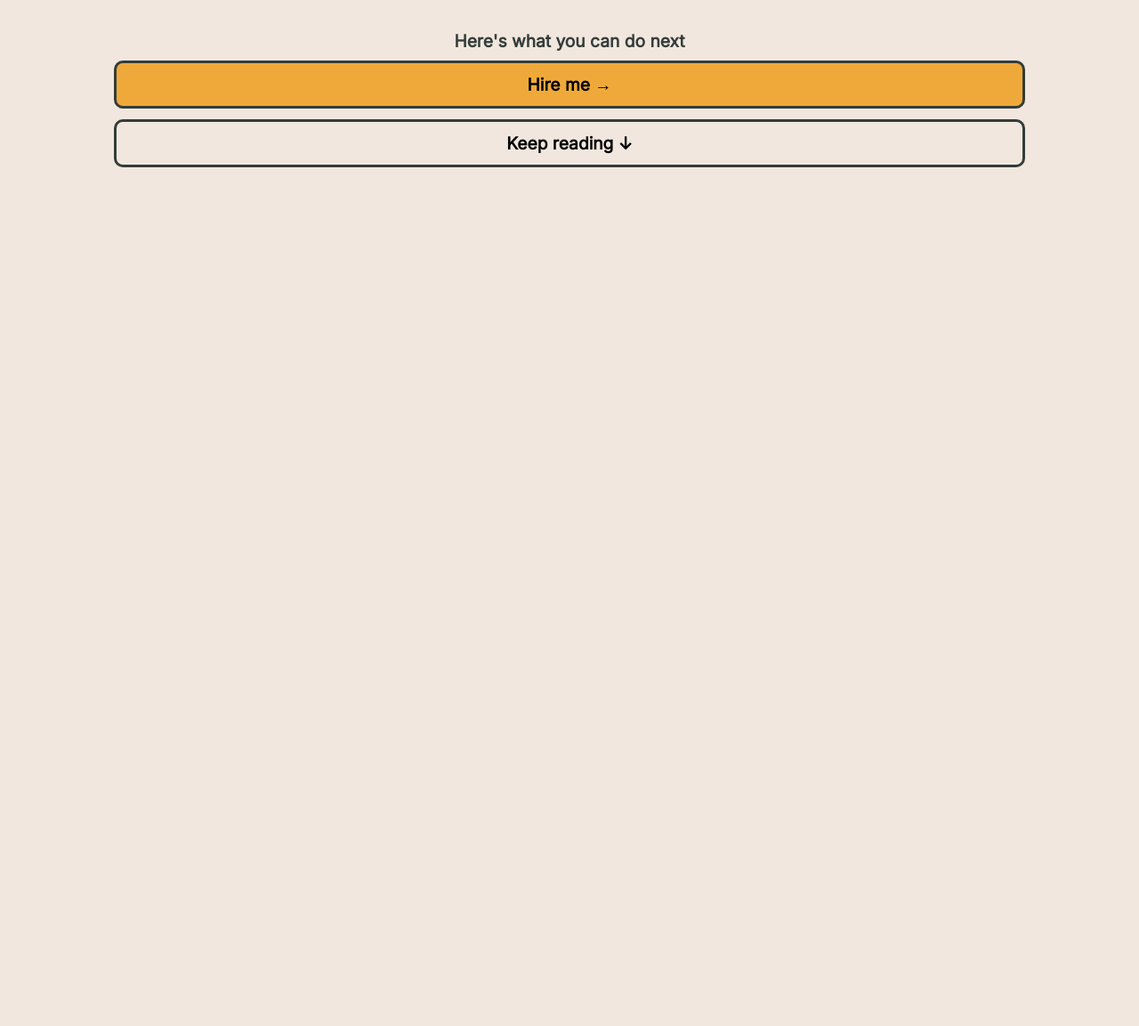
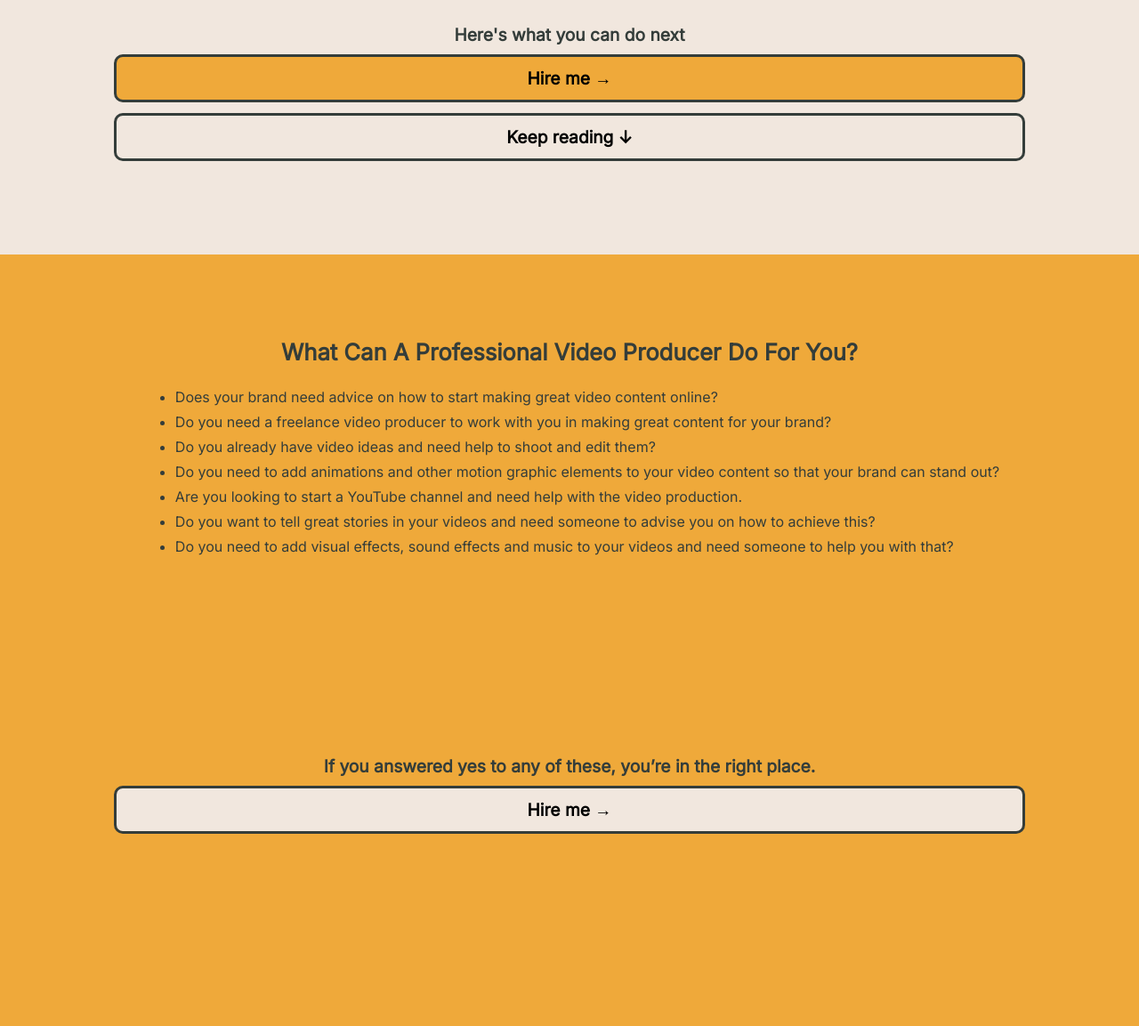
Before and after one commit to akuya-ekorot/akuya, a plain HTML site: page index.html in a window 1280 px wide. Shown: the part 642-1795 px from the top of the page at 89% size. Before the commit the page ends 942 px from the top, so only its background shows below. Drawn offline with Linux system fonts and the light colour scheme.

Commit message:
add second section

```diff
--- a/index.html
+++ b/index.html
@@ -25,7 +25,7 @@
         <div class="list-section">
             <p class="dark paragraph-style-1">Do you need:</p>
 
-            <ul class="list">
+            <ul class="list dark">
                 <li class="list-item">An expert video producer with over 6 years experience?</li>
                 <li class="list-item">A reliable video producer comfortable with custom and advanced types of work.</li>
                 <li class="list-item">A freelance video producer who can help with your YouTube and Social Media
@@ -39,7 +39,6 @@
         </div>
 
         <div class="cta">
-            <!-- <div class="spacing"></div> -->
             <p class="paragraph-style-1 dark">Here's what you can do next</p>
             <div class="orange-bg button">
                 <p class="cta-text">Hire me →</p>
@@ -48,7 +47,29 @@
                 <p class="cta-text">Keep reading ↓</p>
             </div>
         </div>
+    </section>
 
+    <section class="section two orange-bg">
+        <h2 class="dark">
+            What Can A Professional Video Producer Do For You?
+        </h2>
+
+        <ul class="list dark">
+            <li class="list-item">Does your brand need advice on how to start making great video content online?</li>
+            <li class="list-item">Do you need a freelance video producer to work with you in making great content for your brand?</li>
+            <li class="list-item">Do you already have video ideas and need help to shoot and edit them?</li>
+            <li class="list-item">Do you need to add animations and other motion graphic elements to your video content so that your brand can stand out?</li>
+            <li class="list-item">Are you looking to start a YouTube channel and need help with the video production.</li>
+            <li class="list-item">Do you want to tell great stories in your videos and need someone to advise you on how to achieve this?</li>
+            <li class="list-item">Do you need to add visual effects, sound effects and music to your videos and need someone to help you with that?</li>
+        </ul>
+
+        <div class="cta">
+            <p class="paragraph-style-1 dark">If you answered yes to any of these, you’re in the right place.</p>
+            <div class="light-bg button">
+                <p class="cta-text">Hire me →</p>
+            </div>
+        </div>
 
     </section>
 
--- a/styles.css
+++ b/styles.css
@@ -24,13 +24,22 @@
   background-color: #efa93a;
 }
 
+body {
+  margin: 0;
+}
+
 .section {
   display: flex;
   flex-direction: column;
   align-items: center;
   font-family: "inter", serif;
   height: 100vh;
+  min-height: 700px;
   padding: 5% 5% 5% 5%;
+}
+
+.section.two {
+  min-height: 800px;
 }
 
 .circle {
@@ -50,7 +59,7 @@
   max-width: 300px;
 }
 
-h1 {
+h1, h2 {
   font-size: 1.6rem;
   font-weight: 800;
   margin: 30px 0 20px;
@@ -73,7 +82,7 @@ h1 {
 
 .list-item {
   padding-top: 0;
-  padding-bottom: 5px;
+  padding-bottom: 8px;
 }
 
 .cta {
```
